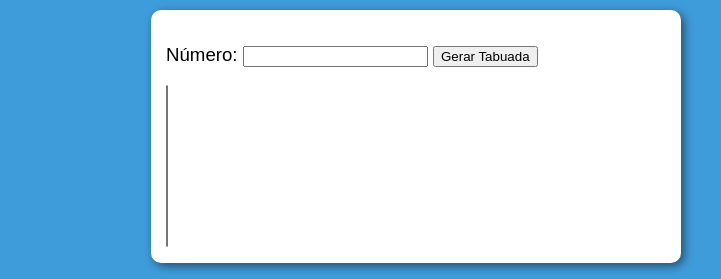
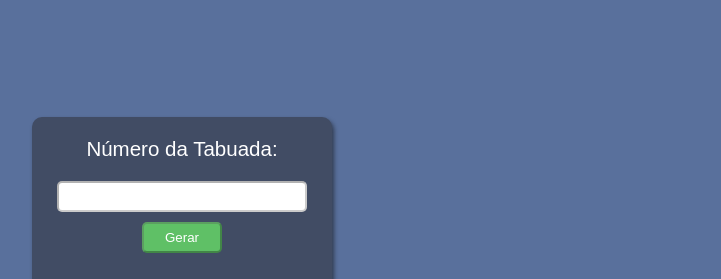
Before and after one commit to matheusfernandes-git/table-generator, a plain HTML site: page index.html in a window 1280 px wide. Shown: the part 83-362 px from the top of the page, without its empty margins (224-945 px from the left). Drawn offline with Linux system fonts and the light colour scheme.

Commit message:
atualizando

```diff
--- /dev/null
+++ b/estilos/media-query.css
@@ -0,0 +1,3 @@
+@media screen and (max-width: 768px) {
+
+}
--- a/estilos/style.css
+++ b/estilos/style.css
@@ -1,22 +1,75 @@
+*{
+    padding: 0px;
+    margin: 0px;
+    box-sizing: border-box;
+}
+
 body {
-    background: rgb(63, 156, 218) ;
+    background-color: #59709c;
     font: normal 14pt arial;
 }
+
 header {
     text-align: center;
+    font-size: 0.7em;
     color: white;
+    margin-top: 30%;
 }
+
+p{
+    font-size: 1.1em;
+    text-align: center;
+}
+
 section{
-    background: white;
+    position: absolute;
+    top: 25%;
+    left: 20%;
+    color: #ffffff;
+    background: #414c64;
     border-radius: 10px;
-    padding: 15px;
-    width: 500px;
+    padding: 20px;
+    width: 300px;
+    height: 380px;
     margin: auto;
-    box-shadow: 3px 3px 10px rgba(15, 15, 15, 0.548);
+    box-shadow: 2px 3px 4px rgba(15, 15, 15, 0.548);
+}
 
+#n{
+    padding: 6px;
+    margin-top: 20px;
+    width: 250px;
+    border-radius: 5px;
+    border-color: rgba(0, 0, 0, 0.301);
 }
+
+#botao{
+    background-color: rgba(103, 223, 103, 0.795);
+    color: #ffffff;
+    padding: 6px;
+    margin-top: 10px;
+    width: 80px;
+    border-radius: 5px;
+    border-color: rgba(0, 0, 0, 0.301);
+    cursor: pointer;
+}
+
+#botao:hover{
+    background-color: rgba(0, 128, 0, 0.836);
+    color: #ffffff;
+}
+
+#seleTab{
+    margin-top: 30px;
+    text-align: center;
+    width: 260px;
+    padding: 9px;
+    border-radius: 5px;
+}
+
 footer {
     text-align: center;
+    margin-top: 700px;
     color:white;
     font-style: italic;
 }
--- a/index.html
+++ b/index.html
@@ -7,13 +7,14 @@
     <title>Tabuada</title>
     <link rel="shortcut icon" href="faviconn_io/meicon512x512.png" type="image/x-icon">
     <link rel="stylesheet" href="estilos/style.css">
+    <link rel="stylesheet" href="estilos/media-query.css">
 </head>
 <body>
-    <header><h1>Tabuada</h1></header>
+    <header><h1>Gerador de Tabuada</h1></header>
     <section>
         <div>
-            <p>Número: <input type="number" name="n" id="n">
-            <input type="button" value="Gerar Tabuada" onclick="gerar()"></p>
+            <p>Número da Tabuada: <br> <input type="number" name="n" id="n">
+            <input type="button" id="botao" value="Gerar" onclick="gerar()"></p>
         </div>
             <select name="tabuada" id="seleTab" size="10"></select>
         <div>
```
